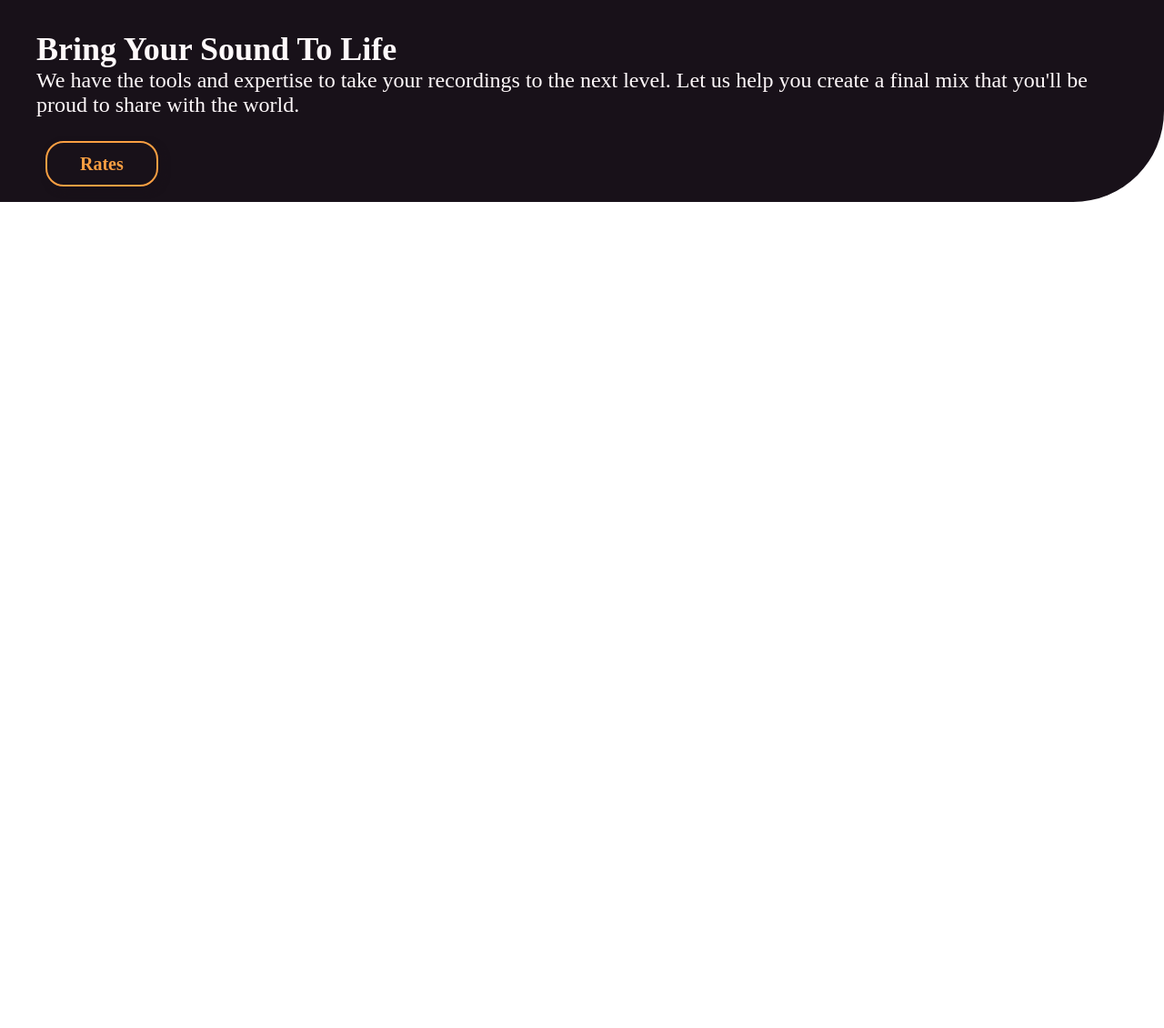
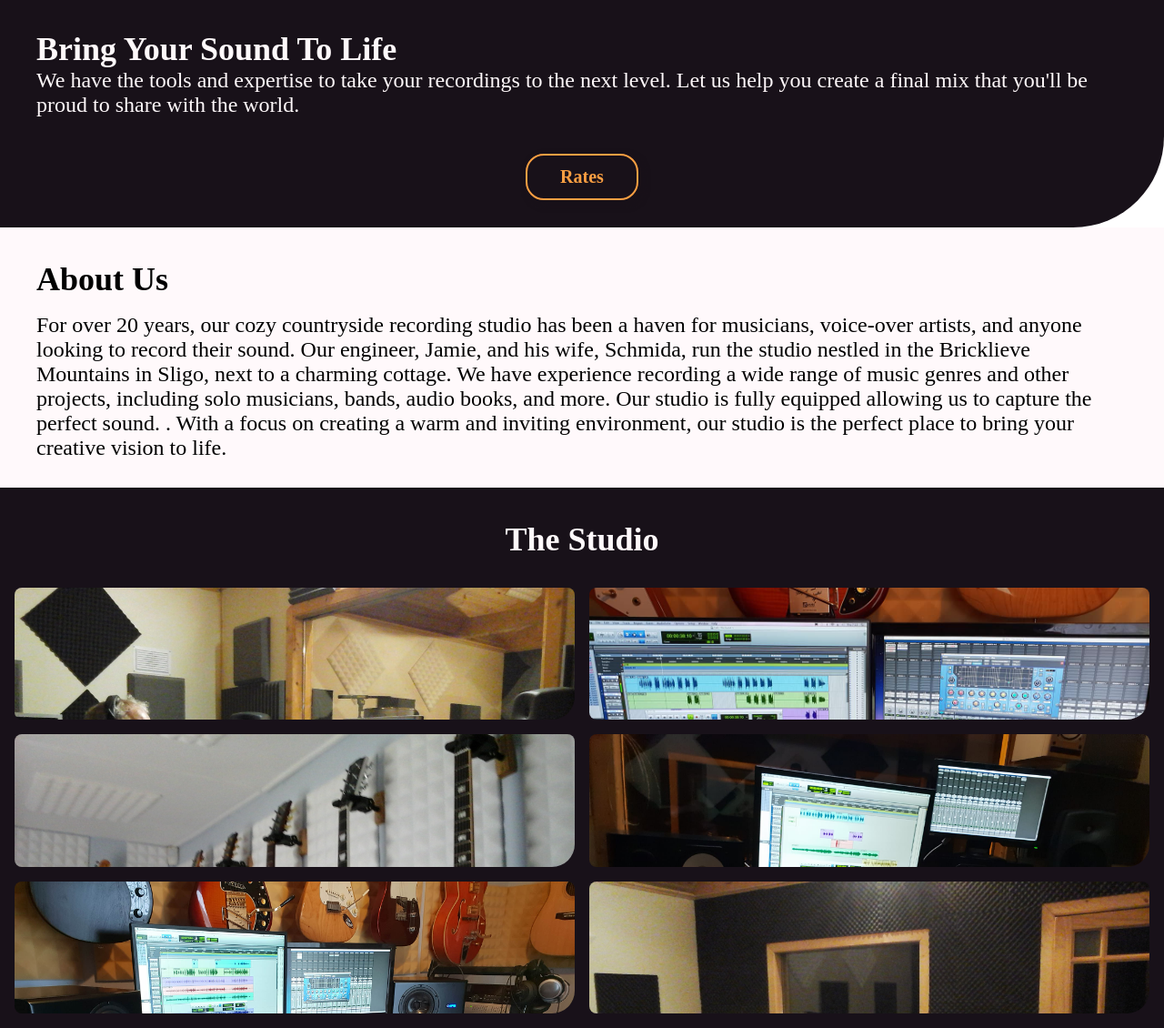
Before and after one commit to Brian-FullStack/Aishling-Studios, a plain HTML site: page index.html in a window 1280 px wide. Shown: the part 1437-2567 px from the top of the page at 91% size. Before the commit the page ends 1659 px from the top, so only its background shows below. Drawn offline with Linux system fonts and the light colour scheme.

Commit message:
Styled grid gallery

```diff
--- a/index.html
+++ b/index.html
@@ -58,7 +58,7 @@
 
     </div>
 
-    <div class="first-section">
+    <div class="first-section section-dark">
 
         <div class="capture-your-sound">
             <div class="circle">
@@ -98,10 +98,62 @@
         </div>
 
 
-        <a href="#" class="btn-scondary">Rates</a>
+        <div class="hero-button">
+            <a href="#" class="btn-secondary">Rates</a>
+        </div>
     </div>
 
+    <div class="about-us section-light">
+        <div class="second-section-copy">
+            <h2 class="heading">About Us</h2>
+            <p>For over 20 years, our cozy countryside recording studio has been a haven for musicians, voice-over
+                artists,
+                and anyone looking to record their sound. Our engineer, Jamie, and his wife, Schmida, run the studio
+                nestled
+                in the Bricklieve Mountains in Sligo, next to a charming cottage. We have experience recording a wide
+                range
+                of music genres and other projects, including solo musicians, bands, audio books, and more. Our studio
+                is
+                fully equipped allowing us to capture the perfect sound. . With a focus on creating a warm and inviting
+                environment, our studio is the perfect place to bring your creative vision to life. </p>
+        </div>
 
+        <div class="site-btn-secondary">
+        </div>
+    </div>
+
+    <div class="studio-section">
+        <h2 class="heading">The Studio</h2>
+
+        <div class="grid-gallery">
+            <div class="grid-square" id="img1">
+
+            </div>
+
+            <div class="grid-square" id="img2">
+
+            </div>
+
+            <div class="grid-square" id="img3">
+
+            </div>
+
+            <div class="grid-square" id="img4">
+
+            </div>
+
+            <div class="grid-square" id="img5">
+
+            </div>
+
+            <div class="grid-square" id="img6">
+
+            </div>
+            <!-- <div class="site-btn-secondary">
+                <a href="#" class="btn-secondary">Contact Us</a>
+            </div> -->
+        </div>
+    </div>
 
     <!-- FOnt Awsome CDN -->
     <script src="https://kit.fontawesome.com/970bd2bd30.js" crossorigin="anonymous"></script>
--- a/style.css
+++ b/style.css
@@ -190,6 +190,7 @@ img {
 .btn-primary {
     background-color: #FA9F42;
     color: #FFF9FB;
+    border: 2px solid #FA9F42;
     position: absolute;
     z-index: 2;
     bottom: 20%;
@@ -199,9 +200,10 @@ img {
     box-shadow: 4px 4px 8px #181119;
     font-size: 20px;
     font-weight: 600;
+    transition: all .4s ease;
 }
 
-.btn-scondary {
+.btn-secondary {
     background-color: #181119;
     color: #FA9F42;
     border: 2px solid #FA9F42;
@@ -211,16 +213,23 @@ img {
     box-shadow: 4px 4px 8px #181119;
     font-size: 20px;
     font-weight: 600;
-    margin-left: 50px;
+    transition: all .4s ease;
 }
 
 .btn-primary:hover {
     border: 2px solid #FA9F42;
     background-color: #FFF9FB;
     color: #FA9F42;
+    transform: scale(110%)
 }
 
-.first-section {
+.btn-secondary:hover {
+    background-color: #221b23;
+    color: #FFF9FB;
+    transform: scale(110%)
+}
+
+.section-dark {
     background-color: #181119;
     margin-top: 0;
     padding-bottom: 30px;
@@ -254,7 +263,89 @@ h2 {
     font-size: 36px;
 }
 
-.first-section-copy {
+.first-section-copy,
+.second-section-copy {
     margin: 0 auto;
     font-size: 24px;
 }
+
+.hero-button,
+.site-btn-secondary {
+    width: 100%;
+    display: flex;
+    justify-content: center;
+}
+
+.section-light {
+    background-color: #FFF9FB;
+    margin-top: 0;
+    padding: 36px 40px 30px;
+}
+
+
+
+.heading {
+    margin-bottom: 16px;
+}
+
+.studio-section {
+    background-color: #181119;
+    color: #FFF9FB;
+    text-align: center;
+    padding-top: 36px;
+}
+
+
+.grid-gallery {
+    margin: 0 auto;
+    padding: 16px;
+    display: grid;
+    height: 500px;
+    grid-template-columns: repeat(4, 2fr);
+    grid-template-rows: repeat(3, 2fr);
+    gap: 16px;
+}
+
+.grid-square {
+    grid-column: span 2;
+    height: 100%;
+    width: 100%;
+    border-radius: 8px;
+    border-bottom-right-radius: 25px;
+}
+
+#img1 {
+    background-image: url(assets/images/control_room_at_digital_mixer.jpg);
+    background-size: cover;
+    background-repeat: no-repeat;
+}
+
+#img2 {
+    background-image: url(assets/images/masteringTrack.jpg);
+    background-size: cover;
+    background-repeat: no-repeat;
+}
+
+#img3 {
+    background-image: url(assets/images/guitars001.jpg);
+    background-size: cover;
+    background-repeat: no-repeat;
+}
+
+#img4 {
+    background-image: url(assets/images/Studio1.jpg);
+    background-size: cover;
+    background-repeat: no-repeat;
+}
+
+#img5 {
+    background-image: url(assets/images/mixingRoom.jpg);
+    background-size: cover;
+    background-repeat: no-repeat;
+}
+
+#img6 {
+    background-image: url(assets/images/piano.jpg);
+    background-size: cover;
+    background-repeat: no-repeat;
+}
```
